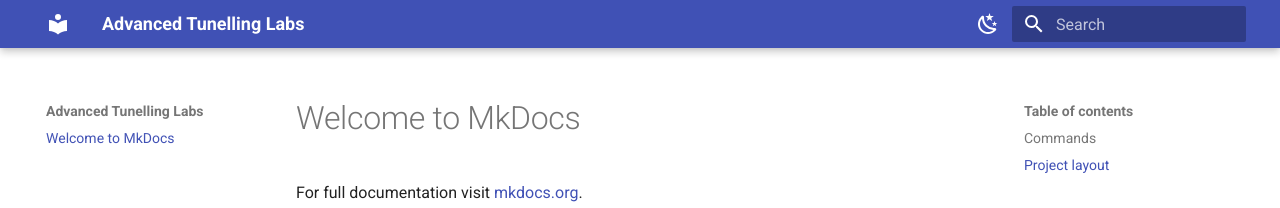
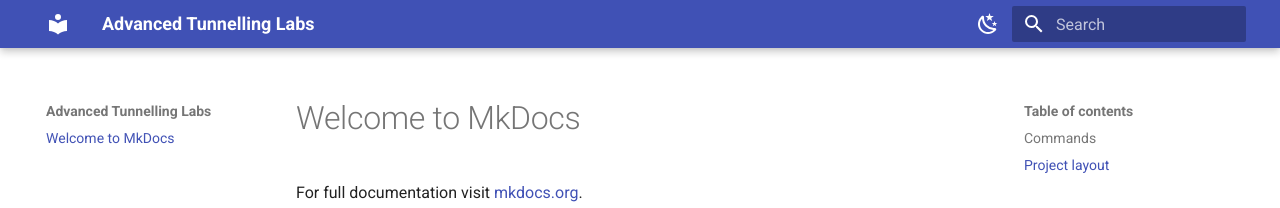
Before and after one commit to GroudonRamsay/AdvancedTunnellingLabs, an MkDocs documentation site: the page built from docs/index.md, in a window 1280 px wide. Shown: the top 208 px of the page. Built offline with MkDocs 1.6.1 and Material for MkDocs 9.7.7, drawn with Linux system fonts in a browser that asks for light colours.

Commit message:
Third Commit

```diff
--- a/mkdocs.yml
+++ b/mkdocs.yml
@@ -1,5 +1,5 @@
-site_name: Advanced Tunelling Labs
-site_url: https://groudonramsay.github.io/AdvancedTunnelingLabs/
+site_name: Advanced Tunnelling Labs
+site_url: https://groudonramsay.github.io/AdvancedTunnellingLabs/
 theme:
   name: material
   palette:
```
